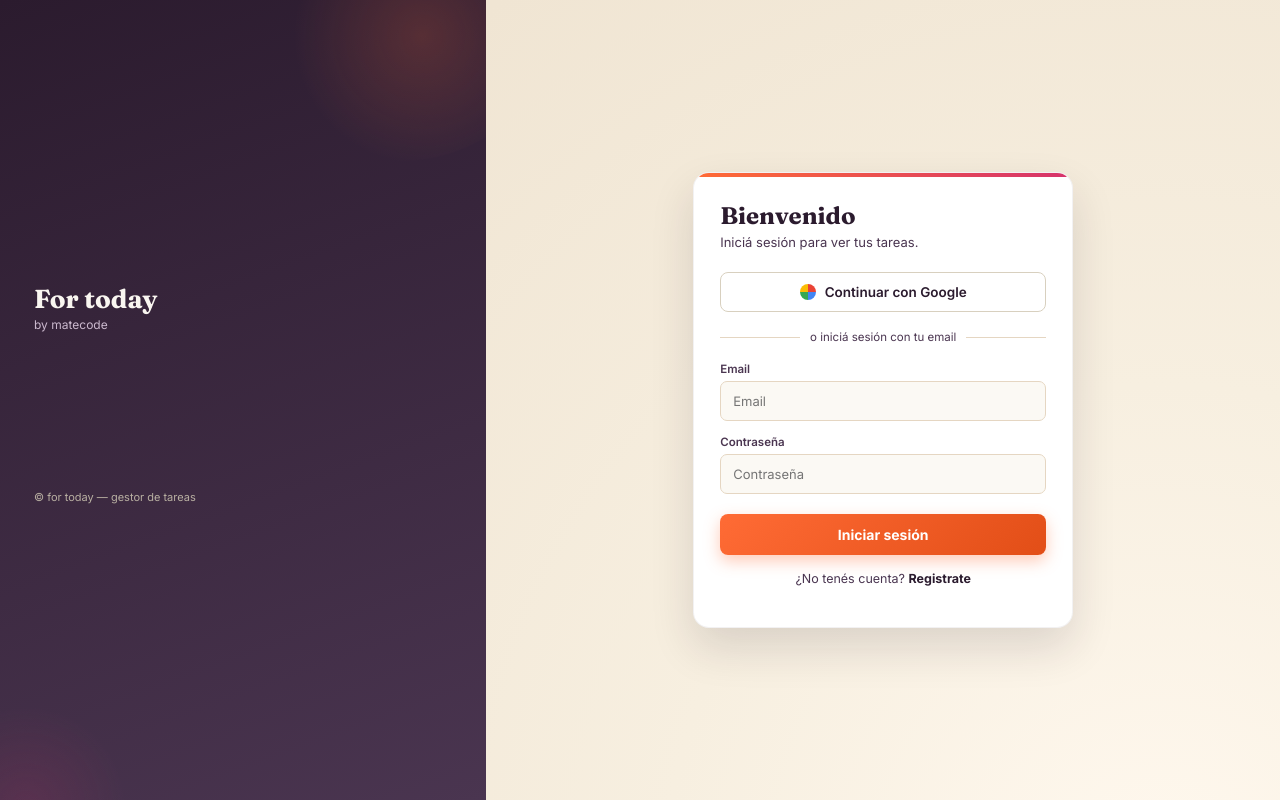
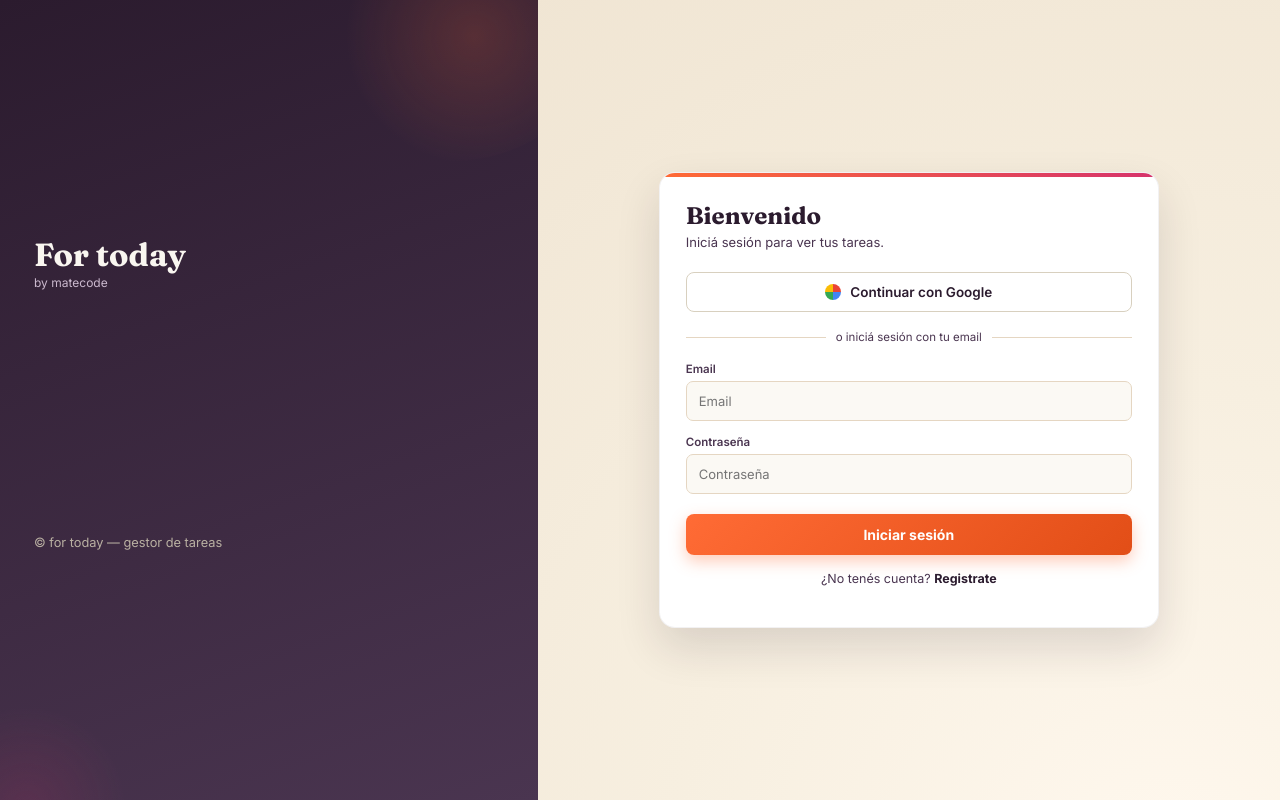
Before and after one commit to candelariaferrari/proyectoM4_CandelariaFerrari, a React (Vite) app: page /login in a window 1280 px wide. Built offline with nearby package versions, Linux system fonts and the light colour scheme; no server answers.

Commit message:
style: cambio de font-size y tamaño de panel en register y login

```diff
--- a/src/components/AuthLayout/AuthLayout.css
+++ b/src/components/AuthLayout/AuthLayout.css
@@ -87,7 +87,7 @@
   }
 
   .auth-layout__brand {
-    width: 38%;
+    width: 42%;
     flex-direction: column;
     align-items: flex-start;
     justify-content: center;
@@ -96,7 +96,7 @@
   }
 
   .auth-layout__logo h1 {
-    font-size: 26px;
+    font-size: 2rem;
   }
 
   .auth-layout__logo p {
@@ -111,7 +111,7 @@
 
   .auth-layout__tagline {
     position: relative;
-    font-size: 22px;
+    font-size: 2.5rem;
     font-weight: 500;
     line-height: 1.35;
     animation: fadeInUp .6s ease both .1s;
@@ -126,7 +126,7 @@
 
   .auth-layout__foot {
     position: relative;
-    font-size: 11px;
+    font-size: 0.8rem;
     color: #B9B0A2;
   }
 }
--- a/src/components/LoginForm/LoginForm.css
+++ b/src/components/LoginForm/LoginForm.css
@@ -1,6 +1,6 @@
 .login-form-panel {
   width: 100%;
-  max-width: 380px;
+  max-width: 500px;
   background: #fff;
   border-radius: 16px;
   padding: 28px 26px;
--- a/src/components/RegisterForm/RegisterForm.css
+++ b/src/components/RegisterForm/RegisterForm.css
@@ -1,6 +1,6 @@
 .register-form-panel {
   width: 100%;
-  max-width: 420px;
+  max-width: 500px;
   background: #fff;
   border-radius: 16px;
   padding: 28px 26px;
```
